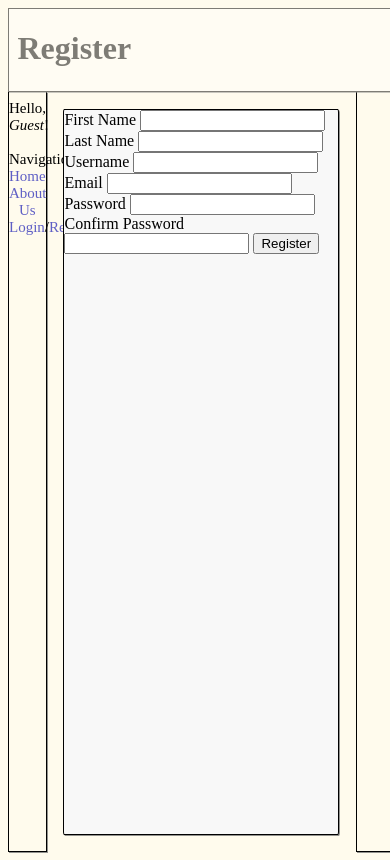
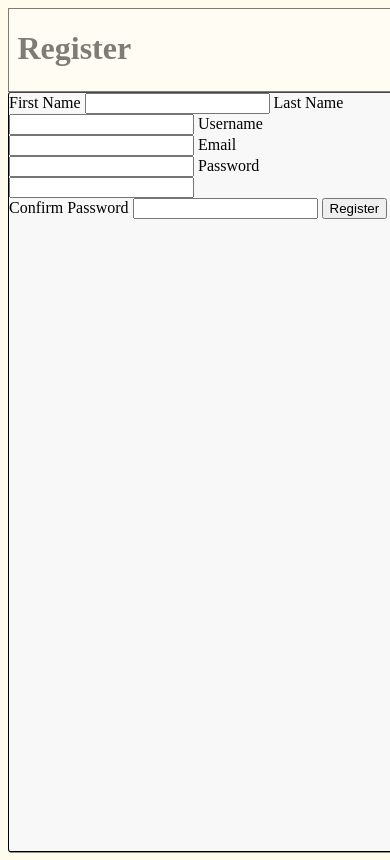
Before and after one commit to JoJar/flask-blog, a Flask app: page /register in a window 390 px wide. Run offline with Flask 2, Linux system fonts and the light colour scheme.

Commit message:
css mobile compatibility

```diff
--- a/blog/static/style.css
+++ b/blog/static/style.css
@@ -63,7 +63,7 @@ p {
 header {
     float: left;
     text-indent: 1vh;
-    grid-column: 1/6;
+    grid-column: 1;
     grid-row: 1;
     background: rgb(255, 253, 250);
     opacity: 50%;
@@ -91,3 +91,48 @@ aside {
     border-top: 0;
     box-shadow: 1px 1px rgb(146, 146, 142);
 }
+
+
+/* Adjust for phone */
+@media (max-width: 768px) {
+    body {
+        grid-template-columns: 100%;
+        grid-template-rows: 10% 5% 5% 5% 5% 5% auto;
+        grid-auto-rows: 10vw;
+    }
+    header {
+        grid-column: 1;
+    }
+    main {
+        grid-column: 1;
+        grid-row: 2/10;
+        margin-top: 20px;
+        margin: 0;
+    }
+    nav {
+        background: #f8f8f8;
+        grid-column: 1;
+        grid-row: 2;
+    }
+    aside {
+        height: 0;
+        width: 0;
+    }
+    h1 {
+        width: 50%;
+    }
+
+    #menu {
+        display:none;
+    }
+
+    #burger {
+        grid-row: 1;
+        float: right;
+    }
+    .greeting {
+        list-style-type: none;
+        margin-top: 0.5em;
+        margin-left: 0.5em;
+    }
+}
--- a/blog/templates/layout.html
+++ b/blog/templates/layout.html
@@ -11,18 +11,12 @@
 
 
     <header id="header">
-        {% block header %}
-        {% endblock %}
+        {% block header -%}
+        {%- endblock %}
     </header>
 
 
-    <nav>
-        {% if current_user.is_authenticated %}
-        <li class="greeting"> Hello <i>{{ current_user.username }}</i>! </li>
-        {% else %}
-        <li class="greeting"> Hello, <i>Guest</i>! </li>
-        {% endif %}
-
+    <nav id="menu">
         <br> Navigation <br>
         <a href="{{ url_for('home') }}">Home</a>&nbsp
         <a href="{{ url_for('about') }}">About Us</a> <br>
@@ -39,7 +33,6 @@
     <main>
         {% block feed %}
         {% endblock %}
-
     </main>
 </body>
 </html>
```
Also changed, not shown: blog/templates/home.html (+10 -4 lines), blog/static/img/burger-menu.png (added).
